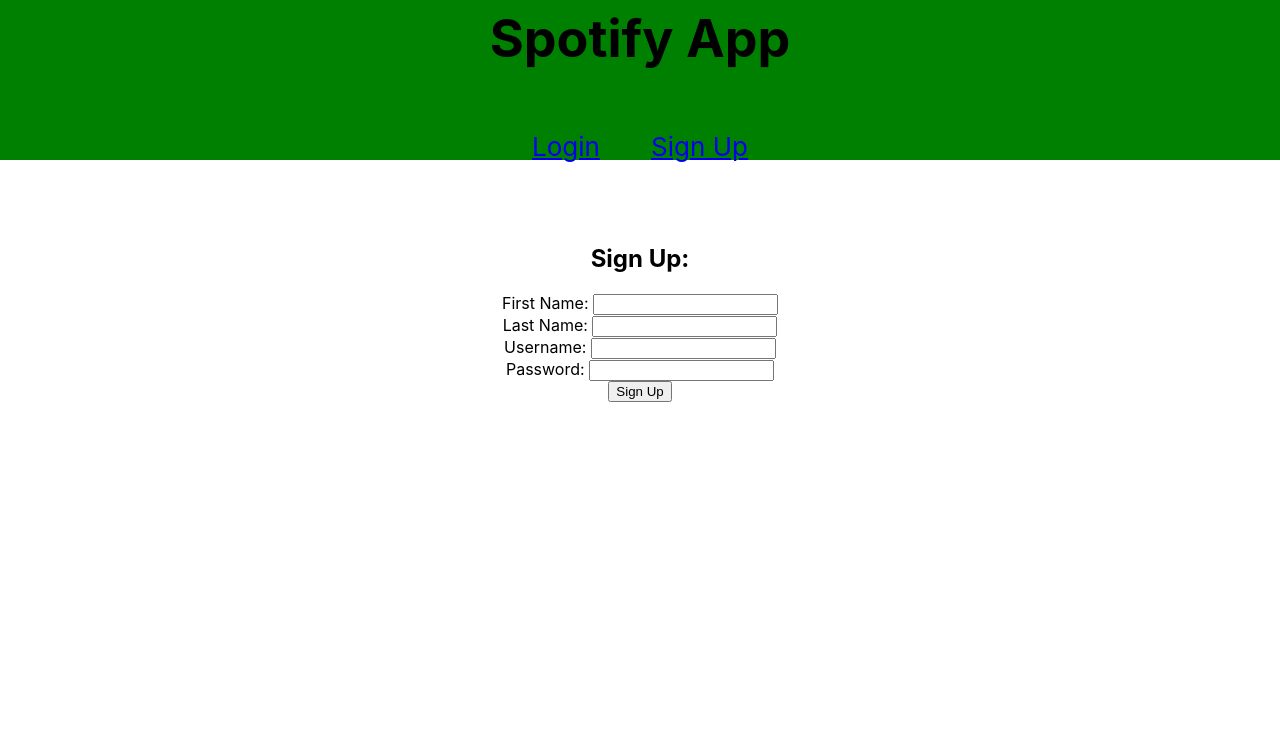
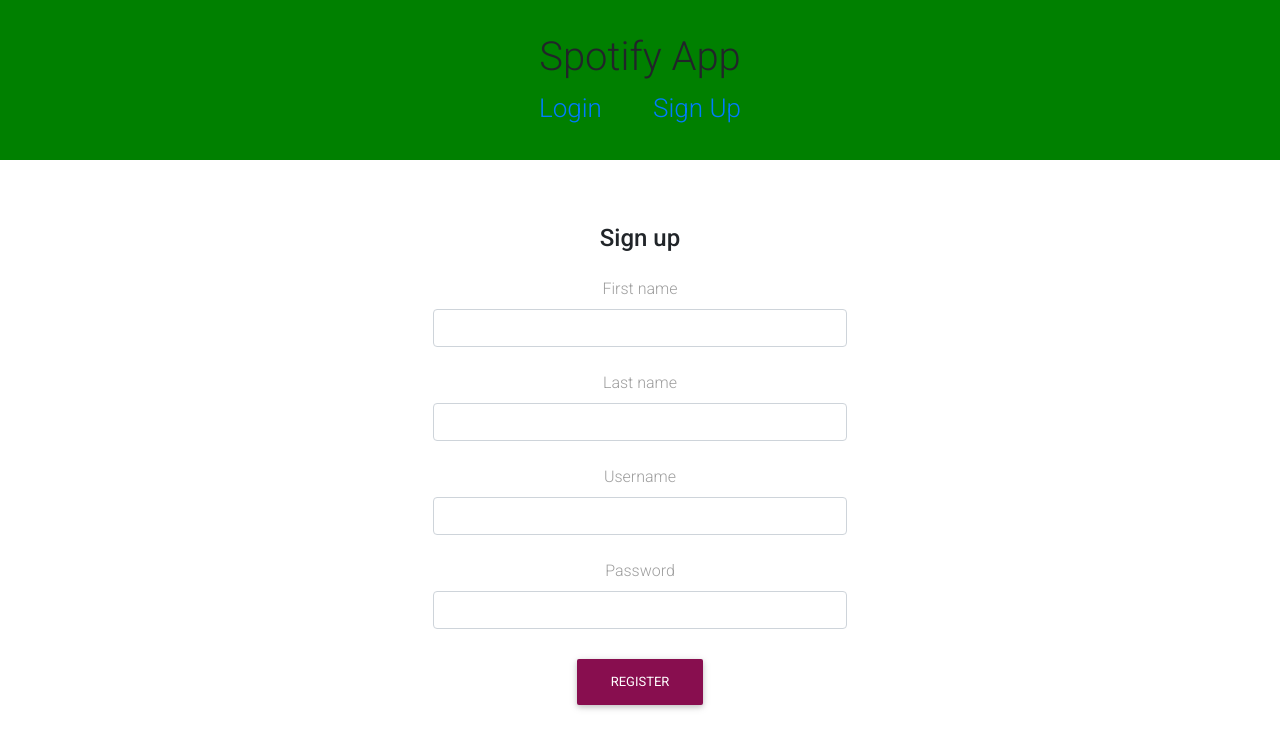
Before and after one commit to sigij5/front-end, a React (Create React App) app in the folder spotify-app/: page /signup in a window 1280 px wide. Shown: the top 748 px of the page. Built offline with nearby package versions, Linux system fonts and the light colour scheme.

Commit message:
added styling, routing

```diff
--- a/spotify-app/package.json
+++ b/spotify-app/package.json
@@ -8,6 +8,7 @@
     "@testing-library/react": "^9.3.2",
     "@testing-library/user-event": "^7.1.2",
     "axios": "^0.19.2",
+    "mdbreact": "^4.27.0",
     "react": "^16.13.1",
     "react-dom": "^16.13.1",
     "react-redux": "^7.1.3",
--- a/spotify-app/src/App.css
+++ b/spotify-app/src/App.css
@@ -4,6 +4,8 @@
 
 .body{
   padding-top: 5%;
+  display: flex;
+  justify-content: center;
 }
 
 
@@ -39,8 +41,13 @@
   margin: 2%;
 }
 
-form{
+.form-container{
+  justify-content: center;
   display: flex;
-  flex-direction: column;
-  align-items: center;
 }
+
+.row{
+  width: 80%;
+  justify-content: center;
+  display: flex;
+}
--- a/spotify-app/src/App.js
+++ b/spotify-app/src/App.js
@@ -22,7 +22,7 @@
         <Switch>
           <Route path='/login' component={Login} />
           <Route path='/signup' component={Signup} />
-          <PrivateRoute path='/profile/:id' component={Profile}/>
+          <PrivateRoute path='/profile' component={Profile}/>
         </Switch>
       </div>
     </div>
--- a/spotify-app/src/actions/userActions.js
+++ b/spotify-app/src/actions/userActions.js
@@ -17,11 +17,11 @@
     dispatch({type: REGISTER_REQUEST});
     axios
         .post(`${baseURL}/api/users/register`, newUser)
-        .then(res =>
-            // console.log(res))
-            dispatch({ type: REGISTER_SUCCESS, payload: res.data }),
+        .then(res => {
+            console.log(res)
+            dispatch({ type: REGISTER_SUCCESS, payload: res.data })
             history.push('/login')
-            )
+            })
         .catch(err => dispatch({ type: REGISTER_FAILURE, payload: err}))
 }
 
@@ -29,15 +29,16 @@
 export const LOGIN_SUCCESS = 'LOGIN_SUCCESS';
 export const LOGIN_FAILURE = 'LOGIN_FAILURE';
 
-export const login = credentials => dispatch => {
-    dispatch({ type: LOGIN_REQUEST, payload: credentials});
+export const login = user => dispatch => {
+    dispatch({ type: LOGIN_REQUEST, payload: user});
     axios
-        .post(`${baseURL}/api/user/login`, {username: `${credentials.username}`,
-         password: `${credentials.password}`})
+        .post(`${baseURL}/api/users/login`, {username: `${user.username}`,
+         password: `${user.password}`})
          .then(res => {
-            //  localStorage.setItem('token', res.token)
-            //  dispatch({ type: LOGIN_SUCCESS, payload: credentials})
-            console.log(res)
+             localStorage.setItem('token', res.data.token)
+             dispatch({ type: LOGIN_SUCCESS, payload: user})
+             console.log(res)
+             history.push('/profile')
          })
          .catch(err => {
             dispatch({ type: LOGIN_FAILURE, payload: err})
@@ -52,3 +53,7 @@
         //         .catch(err => console.log(err))
         //  )
 }
+
+export const logout = () => {
+    localStorage.removeItem('token')
+}
--- a/spotify-app/src/components/Login.js
+++ b/spotify-app/src/components/Login.js
@@ -1,18 +1,67 @@
-import React, {useState} from 'react'
-import axios from 'axios'
+// import React, {useState} from 'react'
+// import axios from 'axios'
 
-import { login } from '../actions/userActions'
-import { useDispatch } from 'react-redux'
+// import { login } from '../actions/userActions'
+// import { useDispatch } from 'react-redux'
+
+
 
 
 // const Login = props => {
+//     const dispatch = useDispatch()
+//     const [user, setUser] = useState({
+//         username: '',
+//         password: ''
+//     })
 
-// }
+//     const onSubmit = e => {
+//         e.preventDefault();
+//         dispatch(login(user))
+//     }
+
+//     const handleChange = e => {
+//         setUser({
+//           ...user,
+//           [e.target.name]: e.target.value,
+//         });
+//     }
+
+//     return(
+//         <form className='login-form' onSubmit={onSubmit}>
+//             <label>
+//                 <input
+//                     placeholder='Username'
+//                     type='text'
+//                     name='username'
+//                     value={user.username}
+//                     onChange={handleChange}
+//                 />
+//             </label>
+//             <label>
+//                 <input
+//                     placeholder='Password'
+//                     type='text'
+//                     name='password'
+//                     value={user.password}
+//                     onChange={handleChange}
+//                 />
+//             </label>
+//             <button>Log in</button>
+//         </form>
+//     )
+//     }
 
 // export default Login;
 
 
-const Login = props => {
+
+import React, {useState} from 'react'
+
+import { login } from '../actions/userActions'
+import { useDispatch } from 'react-redux'
+import { MDBContainer, MDBRow, MDBCol, MDBBtn } from 'mdbreact';
+
+const Login = () => {
     const dispatch = useDispatch()
     const [user, setUser] = useState({
         username: '',
@@ -26,34 +75,47 @@
 
     const handleChange = e => {
         setUser({
-          user,
+          ...user,
           [e.target.name]: e.target.value,
         });
     }
 
-    return(
-        <form className='login-form' onSubmit={onSubmit}>
-            <label>
+
+return (
+<MDBContainer className='form-container'>
+  <MDBRow>
+    <MDBCol md="6">
+      <form onSubmit={onSubmit}>
+        <p className="h4 text-center mb-4">Sign in</p>
+        <label htmlFor="defaultFormLoginEmailEx" className="grey-text">
+          Your Username
+        </label>
         <input
-                    placeholder='Username'
-                    type='text'
-                    name='username'
+        type="text"
+        id="defaultFormLoginEmailEx"
+        className="form-control"
         value={user.username}
         onChange={handleChange}
         />
+        <br />
+        <label htmlFor="defaultFormLoginPasswordEx" className="grey-text">
+          Your password
         </label>
-            <label>
         <input
-                    placeholder='Password'
-                    type='text'
-                    name='password'
+        type="password"
+        id="defaultFormLoginPasswordEx"
+        className="form-control"
         value={user.password}
         onChange={handleChange}
         />
-            </label>
-            <button>Log in</button>
+        <div className="text-center mt-4">
+          <MDBBtn color="indigo" type="submit">Login</MDBBtn>
+        </div>
       </form>
-    )
-    }
+    </MDBCol>
+  </MDBRow>
+</MDBContainer>
+);
+};
 
 export default Login;
--- a/spotify-app/src/components/Profile.js
+++ b/spotify-app/src/components/Profile.js
@@ -1,12 +1,31 @@
 import React from 'react'
 import axios from 'axios'
+import { NavLink } from 'react-router-dom'
+import { logout } from '../actions/userActions'
+import { connect } from 'react-redux'
 
 
 const Profile = props => {
 
 
+    return(
+        <div className='profile-page'>
+            <NavLink to='login' onClick={logout}>Logout</NavLink>
+            <h1>Welcome {props.user.username}</h1>
+        </div>
+    )
 
 
 }
 
-export default Profile;
+
+const mapStateToProps = state => {
+    return {
+        user: state.user
+    }
+}
+
+export default connect(
+    mapStateToProps,
+    {}
+)(Profile);
--- a/spotify-app/src/components/Signup.js
+++ b/spotify-app/src/components/Signup.js
@@ -1,106 +1,144 @@
-import React, {useState} from 'react'
-import axios from 'axios'
-import { connect, useDispatch, useSelector } from 'react-redux';
-import { addUser } from '../actions/userActions'
+// import React, {useState} from 'react'
+// import axios from 'axios'
+// import { connect, useDispatch, useSelector } from 'react-redux';
+// import { addUser } from '../actions/userActions'
 
 
-// const Signup = props => {
+// // const Signup = props => {
 
 
 
-//     return (
-//         <div>
-//             <button onClick={props.addUser}>SignUp</button>
-//         </div>
-//     )
-// }
+// //     return (
+// //         <div>
+// //             <button onClick={props.addUser}>SignUp</button>
+// //         </div>
+// //     )
+// // }
 
-// const mapStateToProps = state => {
-//     return {
-//         username: state.credentials.username
-//     }
-// }
+// // const mapStateToProps = state => {
+// //     return {
+// //         username: state.credentials.username
+// //     }
+// // }
 
 
-// export default connect(
-//     mapStateToProps,
-//     { addUser }
-//     )(Signup)
+// // export default connect(
+// //     mapStateToProps,
+// //     { addUser }
+// //     )(Signup)
 
 
-const Signup = () => {
-    const [user, setUser] = useState({
-            first_name: '',
-            last_name: '',
-            username: '',
-            password: '',
-            });
+// const Signup = () => {
+//     const [user, setUser] = useState({
+//             first_name: '',
+//             last_name: '',
+//             username: '',
+//             password: '',
+//             });
 
-    const dispatch = useDispatch();
+//     const dispatch = useDispatch();
 
-    const onSubmit = e => {
-        e.preventDefault();
-        dispatch(addUser(user))
-        }
+//     const onSubmit = e => {
+//         e.preventDefault();
+//         dispatch(addUser(user))
+//         }
 
-    const handleChange = e => {
-        setUser({
-            ...user,
-            [e.target.name]: e.target.value,
-            }
-        );
-    }
+//     const handleChange = e => {
+//         setUser({
+//             ...user,
+//             [e.target.name]: e.target.value,
+//             }
+//         );
+//     }
 
 
-        return(
-            <form onSubmit={onSubmit}>
-                <div>
-                <h2>Sign Up:</h2>
-                </div>
+//         return(
+//             <form onSubmit={onSubmit}>
+//                 <div>
+//                 <h2>Sign Up:</h2>
+//                 </div>
 
-                <label>First Name:&nbsp;
-                    <input
-                        type='text'
-                        name='first_name'
-                        onChange={handleChange}
-                    />
-                </label>
+//                 <label>First Name:&nbsp;
+//                     <input
+//                         type='text'
+//                         name='first_name'
+//                         onChange={handleChange}
+//                     />
+//                 </label>
 
-                <label>Last Name:&nbsp;
-                    <input
-                        type='text'
-                        name='last_name'
-                        onChange={handleChange}
-                    />
-                </label>
+//                 <label>Last Name:&nbsp;
+//                     <input
+//                         type='text'
+//                         name='last_name'
+//                         onChange={handleChange}
+//                     />
+//                 </label>
 
-                <label>Username:&nbsp;
-                    <input
-                        type='text'
-                        name='username'
-                        onChange={handleChange}
-                    />
-                </label>
+//                 <label>Username:&nbsp;
+//                     <input
+//                         type='text'
+//                         name='username'
+//                         onChange={handleChange}
+//                     />
+//                 </label>
 
-                <label>Password:&nbsp;
-                    <input
-                        type='password'
-                        name='password'
-                        onChange={handleChange}
-                    />
-                </label>
+//                 <label>Password:&nbsp;
+//                     <input
+//                         type='password'
+//                         name='password'
+//                         onChange={handleChange}
+//                     />
+//                 </label>
 
 
-                <button id='submitBtn'>Sign Up</button>
-            </form>
-        )
-    }
+//                 <button id='submitBtn'>Sign Up</button>
+//             </form>
+//         )
+//     }
 
-export default Signup;
+// export default Signup;
 
 
 
-// export default connect(
-//     mapStateToProps,
-//     { addUser }
-//     )(Signup)
+import React from "react";
+import { MDBContainer, MDBRow, MDBCol, MDBBtn } from 'mdbreact';
+
+const Signup = () => {
+return (
+<MDBContainer className='form-container'>
+  <MDBRow>
+    <MDBCol md="6">
+      <form>
+        <p className="h4 text-center mb-4">Sign up</p>
+        <label htmlFor="defaultFormRegisterNameEx" className="grey-text">
+          First name
+        </label>
+        <input type="text" id="defaultFormRegisterNameEx" className="form-control" />
+        <br />
+        <label htmlFor="defaultFormRegisterEmailEx" className="grey-text">
+          Last name
+        </label>
+        <input type="text" id="defaultFormRegisterEmailEx" className="form-control" />
+        <br />
+        <label htmlFor="defaultFormRegisterConfirmEx" className="grey-text">
+          Username
+        </label>
+        <input type="text" id="defaultFormRegisterConfirmEx" className="form-control" />
+        <br />
+        <label htmlFor="defaultFormRegisterPasswordEx" className="grey-text">
+          Password
+        </label>
+        <input type="password" id="defaultFormRegisterPasswordEx" className="form-control" />
+        <div className="text-center mt-4">
+          <MDBBtn color="unique" type="submit">
+            Register
+          </MDBBtn>
+        </div>
+      </form>
+    </MDBCol>
+  </MDBRow>
+</MDBContainer>
+);
+};
+
+export default Signup;
--- a/spotify-app/src/reducers/loginReducer.js
+++ b/spotify-app/src/reducers/loginReducer.js
@@ -11,12 +11,12 @@
       case LOGIN_REQUEST:
         return {
                  loggingIn: true,
-                 user: action.payload.username
+                 user: action.payload
                  };
       case LOGIN_SUCCESS:
         return {
                 loggedIn: true,
-                user: action.payload.username
+                user: action.payload
                 };
       case LOGIN_FAILURE:
         return {
--- a/spotify-app/src/reducers/registrationReducer.js
+++ b/spotify-app/src/reducers/registrationReducer.js
@@ -3,12 +3,12 @@
 
 
 export const initialUserRegistration = {
-    // credentials: {
-    // first_name: '',
-    // last_name: '',
-    // username: '',
-    // password: ''
-    // },
+    credentials: {
+    first_name: '',
+    last_name: '',
+    username: '',
+    password: ''
+    },
     registering: false,
     error: ''
 }
```
Also changed, not shown: spotify-app/src/index.js (+6 -2 lines), 1 other file (tests, documents, lock files or other folders). Lines whose indentation alone changed are shown as unchanged.
